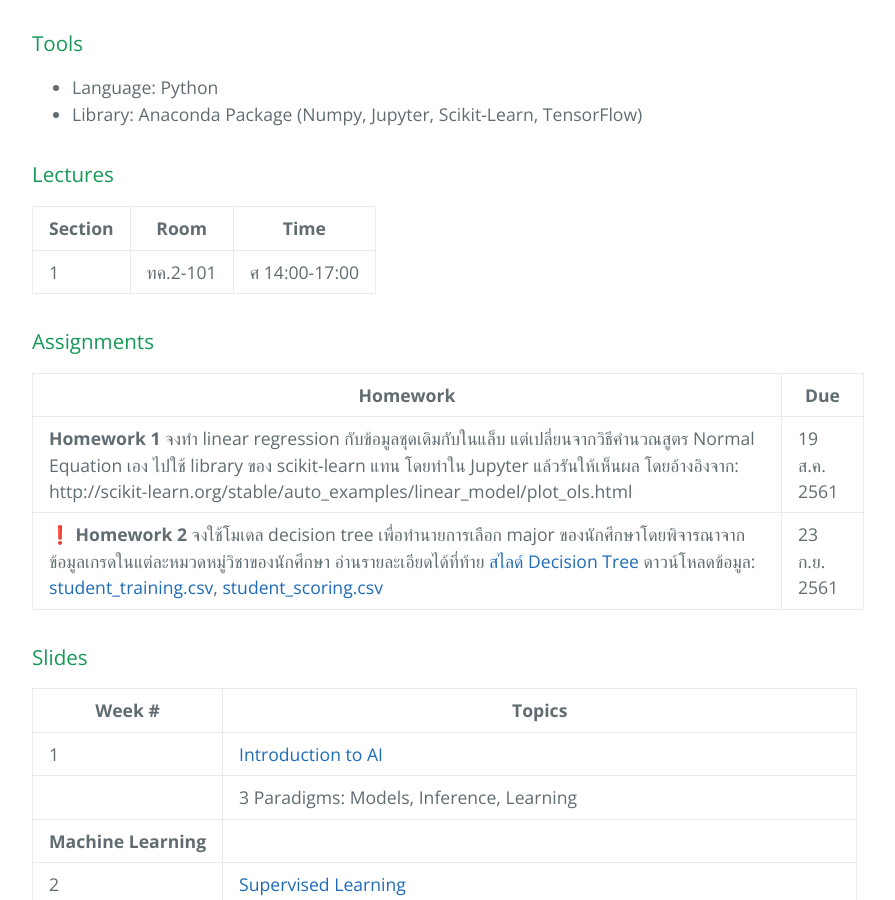
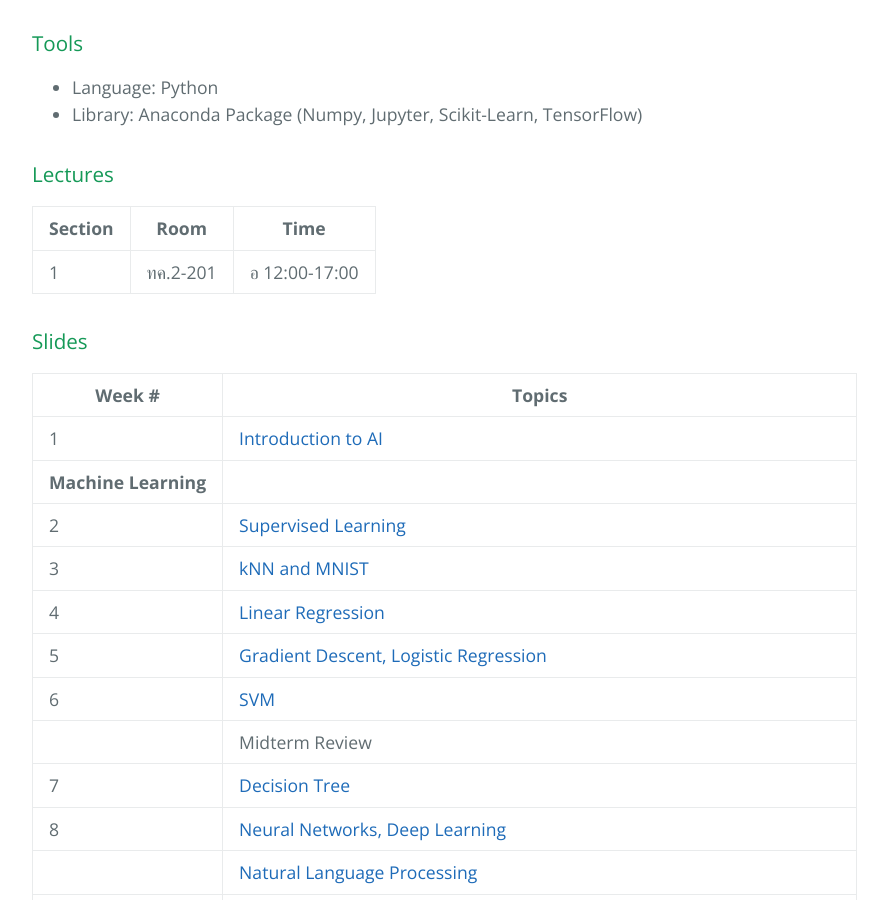
Before and after one commit to pratch/ml_course, a Jekyll site: the page built from index.md, in a window 1280 px wide and 900 px high, scrolled down 965 px. Shown: the whole window, without its empty margins (192-1087 px from the left). Built offline with Jekyll 4.4.1, drawn with Linux system fonts in a browser that asks for light colours; emoji names are drawn with the system emoji font.

Commit message:
Updated slides #1 - 2562

```diff
--- a/index.md
+++ b/index.md
@@ -36,7 +36,9 @@ layout: default
 
 | Section | Room | Time |
 | --- | --- | --- |
-| 1 | ทค.2-101 | ศ 14:00-17:00 |
+| 1 | ทค.2-201 | อ 12:00-17:00 |
+
+{% comment %}
 
 ### Assignments
 
@@ -45,12 +47,14 @@ layout: default
 | **Homework 1** จงทำ linear regression กับข้อมูลชุดเดิมกับในแล็บ แต่เปลี่ยนจากวิธีคำนวณสูตร Normal Equation เอง ไปใช้ library ของ scikit-learn แทน โดยทำใน Jupyter แล้วรันให้เห็นผล โดยอ้างอิงจาก: http://scikit-learn.org/stable/auto_examples/linear_model/plot_ols.html  | 19 ส.ค. 2561 |
 | :exclamation: **Homework 2** จงใช้โมเดล decision tree เพื่อทำนายการเลือก major ของนักศึกษาโดยพิจารณาจากข้อมูลเกรดในแต่ละหมวดหมู่วิชาของนักศึกษา อ่านรายละเอียดได้ที่ท้าย [สไลด์ Decision Tree](6%20-%20Decision%20Tree.pdf) ดาวน์โหลดข้อมูล: [student_training.csv](data/student_training.csv), [student_scoring.csv](data/student_scoring.csv) | 23 ก.ย. 2561 |
 
+{% endcomment %}
+
+
 ### Slides
 
 | Week # | Topics |
 | --- | --- |
-| 1 | [Introduction to AI](slides-2018/1%20-%20Introduction.pdf) |
-|   | 3 Paradigms: Models, Inference, Learning |
+| 1 | [Introduction to AI](1-intro.pdf) |
 | **Machine Learning** ||
 | 2 | [Supervised Learning](slides-2018/2%20-%20Supervised.pdf) |
 | 3 | [kNN and MNIST](slides-2018/3%20-%20kNN%20and%20MNIST.pdf)|
```
Also changed, not shown: 10 other files.
